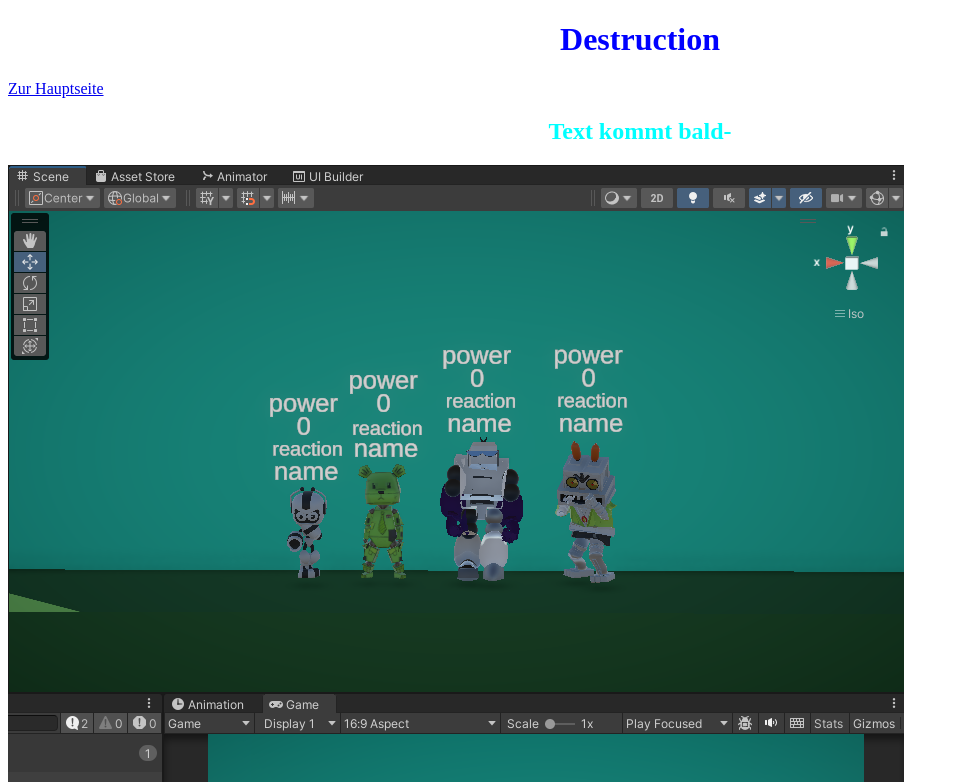
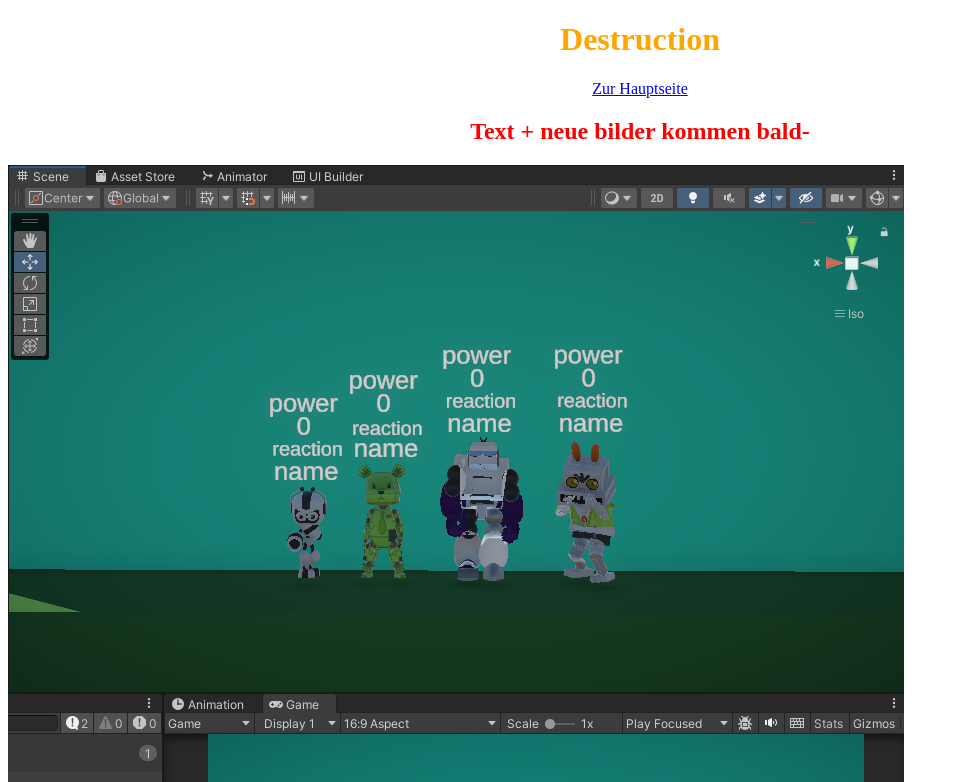
Before and after one commit to MikaMacro/Test, a plain HTML site: page docs/Unterseite2.html in a window 1280 px wide. Shown: the top 782 px of the page, without its empty margins (0-959 px from the left). Drawn offline with Linux system fonts and the light colour scheme.

Commit message:
Almost done

```diff
--- a/docs/Unterseite2.html
+++ b/docs/Unterseite2.html
@@ -6,11 +6,11 @@
 </head>
 <body>
 	<!-- Kommentar heheheheh -->
-	<div style="text-align: center"><h1 style="color: blue">Destruction </h1> </div>
+	<div style="text-align: center"><h1 style="color: orange">Destruction </h1> </div>
 
-	<a href="index.html">Zur Hauptseite </a>
+	<div style="text-align: center"><a href="index.html">Zur Hauptseite </a> </div>
 
-	<div style="text-align: center"><h2 style="color: aqua">Text kommt bald-</h2> </div>
+	<div style="text-align: center"><h2 style="color: red">Text + neue bilder kommen bald-</h2> </div>
 
 	<img src="441717605-ae020260-153c-404a-a750-b52593148b34.png"/>
 
```
Also changed, not shown: docs/Unterseite.html (+1 -1 lines).
